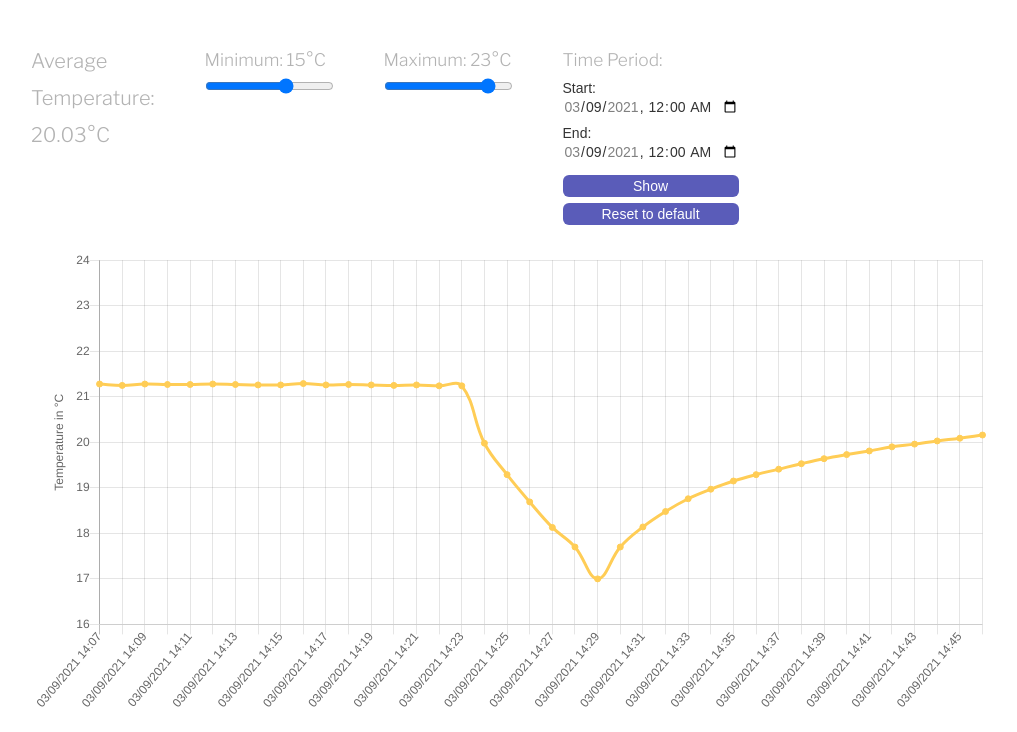
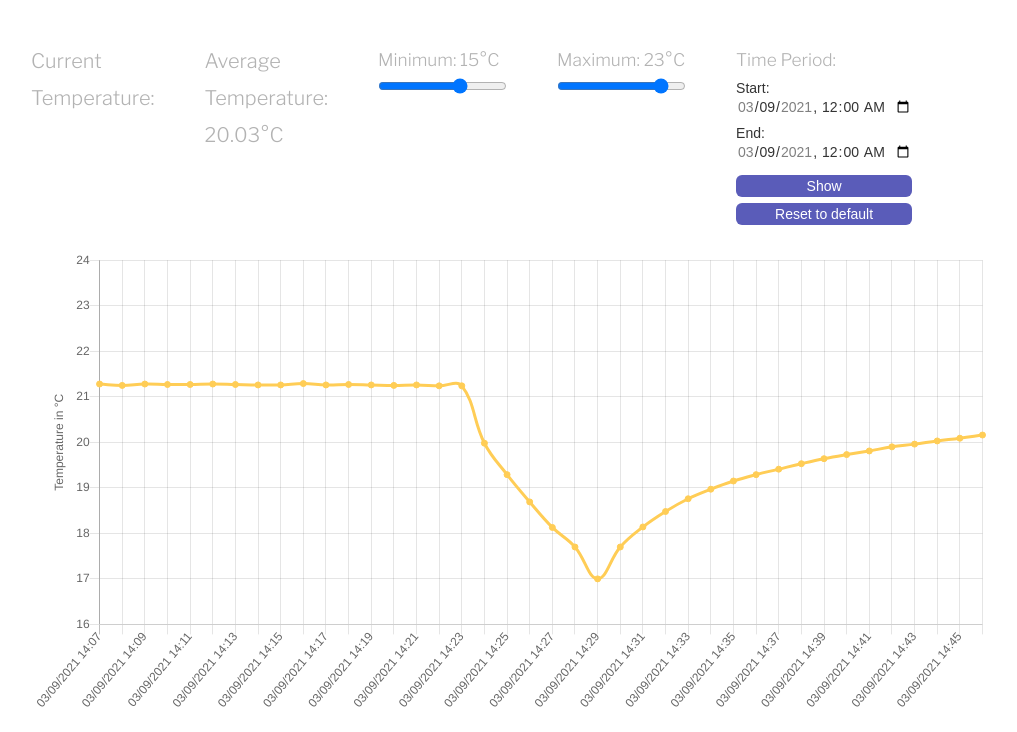
Before and after one commit to michischirmer/live_weather, a Flask app: page /temperature in a window 1280 px wide. Shown: the part 468-1200 px from the top of the page, without its empty margins (129-1146 px from the left). Run offline with Flask 2, Linux system fonts and the light colour scheme; data comes from the database, SQL or seed files in the repository; some libraries are stand-ins or nearby versions; some web fonts are replaced.

Commit message:
changed in temperature

```diff
--- a/static/js/temperature.js
+++ b/static/js/temperature.js
@@ -17,6 +17,7 @@
             success: function(response) {
                 json = $.parseJSON(response);
                 document.getElementById("avg").innerHTML = "Average Temperature: " + json['avg'][0]['avg_Temperature'] + "°C";
+                document.getElementById("current").innerHTML = "Current Temperature: " + json['data'][0]['temperature'][-1] + "°C";
                 console.log(json['data']);
             },
             error: function(error) {
--- a/templates/temperature.html
+++ b/templates/temperature.html
@@ -14,6 +14,9 @@
 
 	<div style="width:75%; margin-left: auto; margin-right: auto; margin-top: 3em; margin-bottom: 1.5em;">
         <div class="footer-column">
+            <div class="footer-links-list">
+                <h2 class="h2"><span id="current" style="font-size: smaller; padding-bottom: 2em;">Current Temperature: </span></h2>
+            </div>
             <div class="footer-links-list">
                 <h2 class="h2"><span id="avg" style="font-size: smaller; padding-bottom: 2em;">Average Temperature: </span></h2>
             </div>
```
